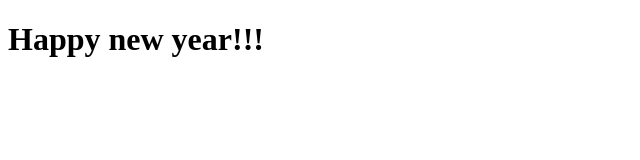
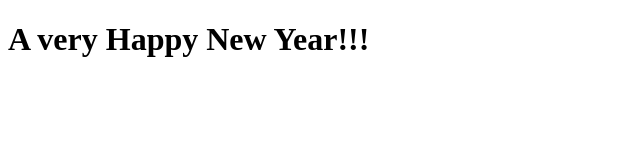
Before and after one commit to diksvats/My-Apache-Website, a plain HTML site: page index.html in a window 1280 px wide. Shown: the whole page, without its empty margins (0-640 px from the left). Drawn offline with Linux system fonts and the light colour scheme.

Commit message:
Update index.html

```diff
--- a/index.html
+++ b/index.html
@@ -4,6 +4,6 @@
     <title>Happy New Year</title>
 </head>
 <body>
-    <h1>Happy new year!!!</h1>
+    <h1>A very Happy New Year!!!</h1>
 </body>
 </html>
```
